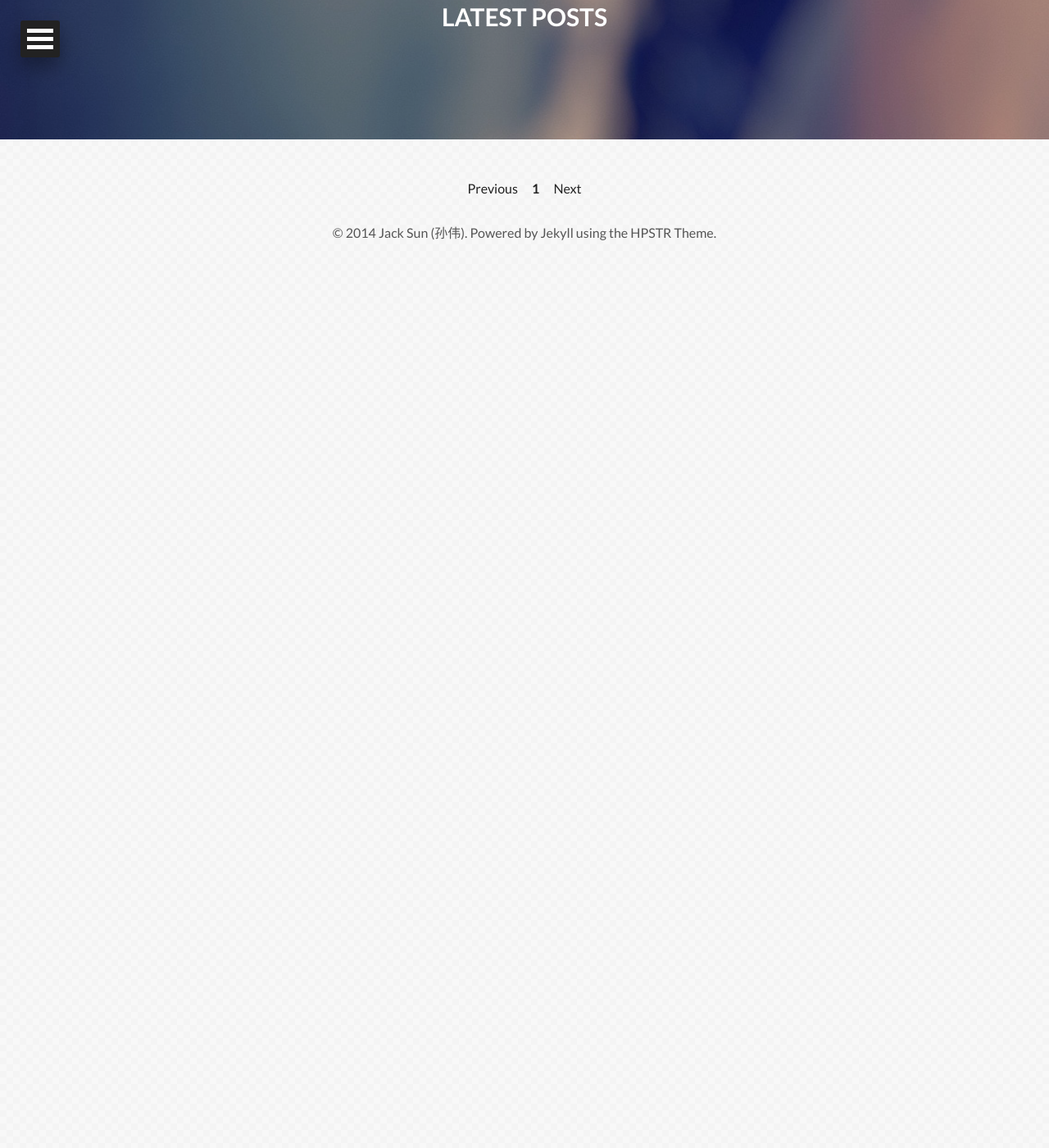
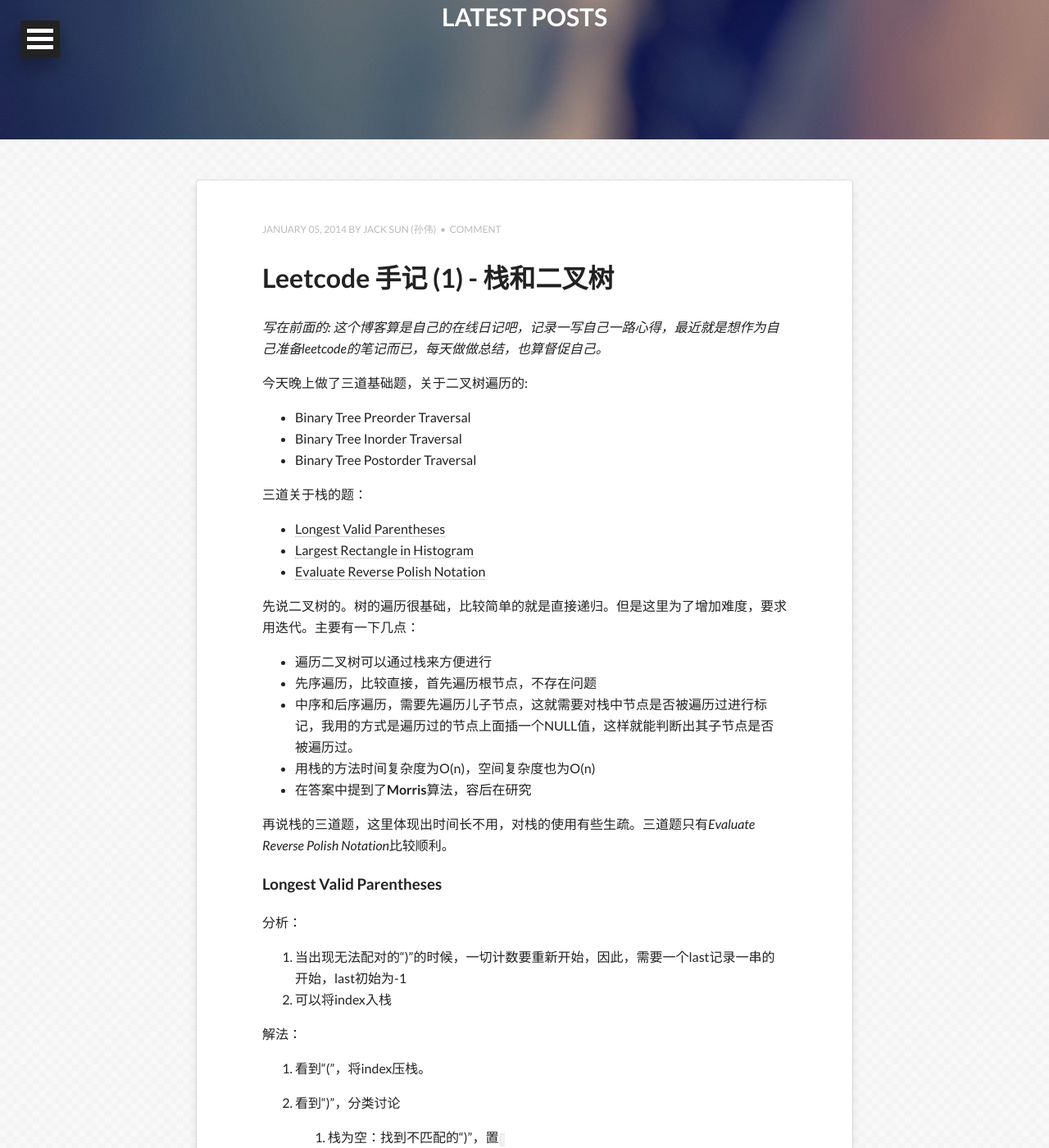
Before and after one commit to Jacksunwei/dairy, a Jekyll site: the page built from index.html, in a window 1280 px wide and 1400 px high, scrolled down 270 px. Shown: the whole window at 82% size. Built offline with Jekyll 4.4.1, drawn with Linux system fonts in a browser that asks for light colours; nearby versions of some CDN libraries; the list of posts is cut into pages by our own code; before the commit the page ends 900 px from its top, so only the background shows below that; some of the changed text lies outside the part shown.

Commit message:
add first leetcode dairy

```diff
--- a/_config.yml
+++ b/_config.yml
@@ -1,4 +1,4 @@
-title:            "JACK Dairy"
+title:            "JACK DAIRY"
 description:      "用来记录未来一年的心得"
 disqus_shortname: "jkcrazy"
 #Your site's domain goes here. Leave localhost server or blank when working locally.
--- /dev/null
+++ b/_posts/2014-01-05-leetcode.md
@@ -0,0 +1,122 @@
+---
+layout: post
+title: Leetcode 手记 (1) - 栈和二叉树
+description: "Leetcode 手记"
+modified: 2014-01-05
+tags: [leetcode, 栈, 二叉树]
+image:
+  feature: abstract-4.jpg
+comments: true
+share: true
+---
+
+*写在前面的: 这个博客算是自己的在线日记吧，记录一写自己一路心得，最近就是想作为自己准备leetcode的笔记而已，每天做做总结，也算督促自己。*
+
+今天晚上做了三道基础题，关于二叉树遍历的:
+
+* Binary Tree Preorder Traversal
+* Binary Tree Inorder Traversal
+* Binary Tree Postorder Traversal
+
+三道关于栈的题：
+
+* [Longest Valid Parentheses](http://oj.leetcode.com/problems/longest-valid-parentheses/)
+* [Largest Rectangle in Histogram](http://oj.leetcode.com/problems/largest-rectangle-in-histogram/)
+* [Evaluate Reverse Polish Notation](http://oj.leetcode.com/problems/evaluate-reverse-polish-notation/)
+
+先说二叉树的。树的遍历很基础，比较简单的就是直接递归。但是这里为了增加难度，要求用迭代。主要有一下几点：
+
+* 遍历二叉树可以通过栈来方便进行
+* 先序遍历，比较直接，首先遍历根节点，不存在问题
+* 中序和后序遍历，需要先遍历儿子节点，这就需要对栈中节点是否被遍历过进行标记，我用的方式是遍历过的节点上面插一个NULL值，这样就能判断出其子节点是否被遍历过。
+* 用栈的方法时间复杂度为O(n)，空间复杂度也为O(n)
+* 在答案中提到了**Morris**算法，容后在研究
+
+再说栈的三道题，这里体现出时间长不用，对栈的使用有些生疏。三道题只有*Evaluate Reverse Polish Notation*比较顺利。
+
+### Longest Valid Parentheses ###
+分析：
+
+1. 当出现无法配对的“)”的时候，一切计数要重新开始，因此，需要一个last记录一串的开始，last初始为-1
+2. 可以将index入栈
+
+解法：
+
+1. 看到“(”，将index压栈。
+2. 看到“)”，分类讨论
+
+    1. 栈为空：找到不匹配的“)”，置`last = i`
+    2. 栈非空，将栈顶弹出，之后讨论
+        * 栈为空：自last之后，所有括号都匹配，`result = max(result, i - last);`
+        * 栈非空：记录刚刚匹配的长度，`result = max(result, i - ss.top());`
+
+{% highlight cpp %}
+int longestValidParentheses(string s) {
+    int result = 0;
+    if (s.length() < 1)
+        return result;
+    int last = -1;
+    stack<int> ss;
+    for (int i = 0; i < s.length(); ++i) {
+        if (s[i] == '(') {
+            ss.push(i);
+        } else {
+            if (ss.empty()) {
+                last = i;
+            } else {
+                int current = ss.top();
+                ss.pop();
+                if (ss.empty()) {
+                    result = max(result, i - last);
+                } else {
+                    result = max(result, i - ss.top());
+                }
+            }
+        }
+    }
+    return result;
+}
+{% endhighlight %}
+
+### Largest Rectangle in Histogram ###
+
+这个题也想了好久，一种简单的方法，对每个举行向两侧探索，是一种O(n<sup>2</sup>)的方法，肯定太慢了。
+这里利用栈可以得到一个O(n)的算法。同样一索引值(index)作为压栈的值。
+
+考虑从左向右扫描，当*当前高度值大于栈顶高度值*或*栈为空*时，压栈；当*当前高度值小于等于栈顶高度值*时，考虑合并：将栈顶弹出为`top`，并非类讨论：
+
+1. 栈非空：根据原则，此时`ss.top()`到`top`之间如果存在直方，也一定比`height[top]`高，
+所以从`ss.top()`之后，一直到`top`，都可以以`height[top]`计算面积，
+即`height[top] * (i - ss.top() - 1)`
+2. 栈为空：说明`height[top]`是`0~(i-1)`这i个直方中最小的，即`height[top] * i`
+
+{% highlight cpp %}
+int largestRectangleArea(vector<int> &height) {
+    int result = 0;
+    if (height.size() < 1)
+        return result;
+    stack<int> ss;
+    height.push_back(0);
+    for (int i = 0; i < height.size(); ) {
+        if (ss.empty() || height[i] >= height[ss.top()]) {
+            ss.push(i++);
+        } else {
+            int top = ss.top();
+            ss.pop();
+            result = max(result, height[top] * (ss.empty()? (i) : (i - ss.top() - 1) ));
+        }
+    }
+    return result;
+}
+{% endhighlight %}
+
+### Evaluate Reverse Polish Notation ###
+
+这个算比较顺利，不过还是没能一次过，两个小问题：
+
+* `int atoi(const char* str)`，传入的`string`需要做`str.c_str()`，第一次写的时候忘记了，编译错误...
+* 波兰表达式压栈顺序，一不留神把两个运算数的顺序弄反了，太不应该了，自打...
+
+## 最后总结 ##
+* 关于栈的应用，还是不熟练，需要多加练习！
+* 简单的问题，和细节有错误，多加注意！
```
